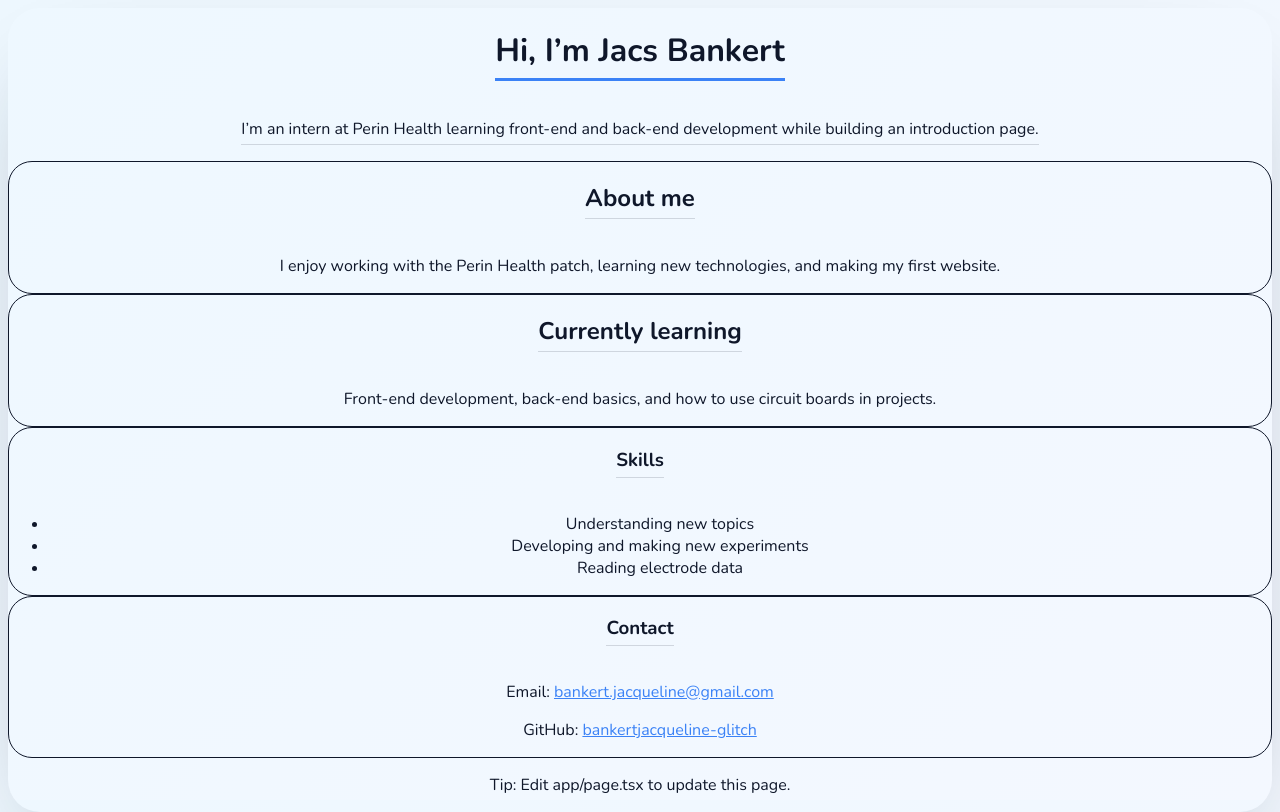
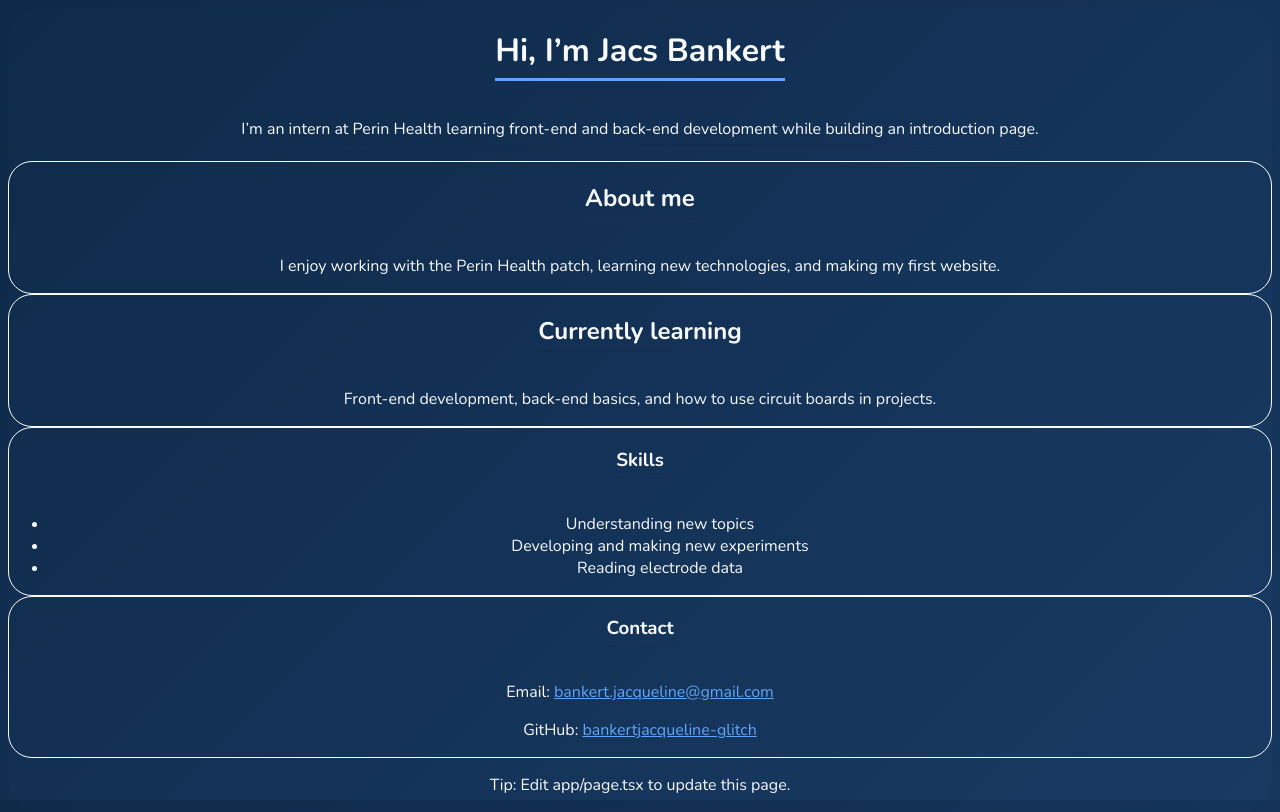
Before and after one commit to bankertjacqueline-glitch/My-Front-End-App, a Next.js app: page / in a window 1280 px wide. Built offline with nearby package versions, Linux system fonts and the light colour scheme.

Commit message:
Deepen background to navy blue

```diff
--- a/app/globals.css
+++ b/app/globals.css
@@ -5,11 +5,11 @@
 @tailwind utilities;
 
 :root {
-  --bg-start: #eef8ff; /* very light blue */
-  --bg-end: #f4f8ff; /* soft sky */
-  --primary: #2563eb; /* blue-600 */
-  --accent: #3b82f6; /* blue-500 */
-  --text: #0f172a; /* dark slate */
+  --bg-start: #0f2a4a; /* deep navy blue */
+  --bg-end: #183a63; /* rich blue */
+  --primary: #3b82f6; /* blue-500 */
+  --accent: #60a5fa; /* blue-400 */
+  --text: #f8fafc; /* near white */
 }
 
 body {
```
